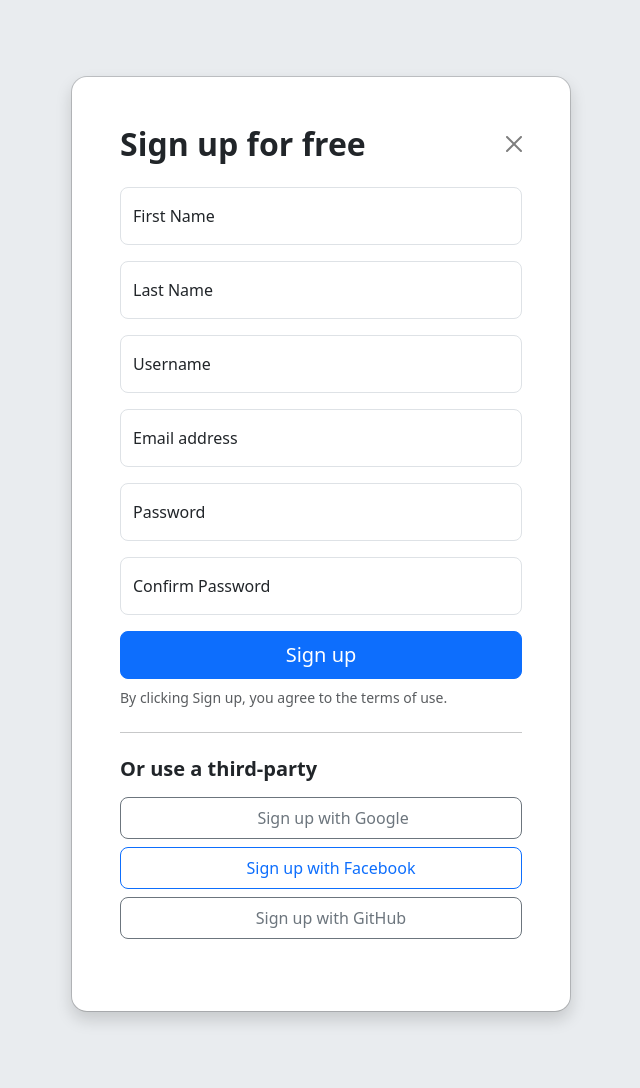
After one commit to StefanCorporation/CaloriesFLow, a Django app: page /users/registration/ in a window 1280 px wide. The commit adds this page. Shown: the whole page, without its empty margins (319-959 px from the left). Run offline with Django 5.2, Linux system fonts and the light colour scheme.

Commit message:
Add profile and registration pages

```diff
--- a/src/static/CSS/headers.css
+++ b/src/static/CSS/headers.css
@@ -106,3 +106,7 @@
   height: 50px;
   border-radius: 10%;
 }
+
+.musicButton {
+  margin-left: 40px;
+}
--- /dev/null
+++ b/src/users/templates/registration.html
@@ -0,0 +1,60 @@
+{% load static %}
+
+
+<title>Registration</title>
+<link href="https://cdn.jsdelivr.net/npm/bootstrap@5.3.6/dist/css/bootstrap.min.css" rel="stylesheet" integrity="sha384-4Q6Gf2aSP4eDXB8Miphtr37CMZZQ5oXLH2yaXMJ2w8e2ZtHTl7GptT4jmndRuHDT" crossorigin="anonymous">
+
+ <div class="modal modal-sheet position-static d-block bg-body-secondary p-4 py-md-5" tabindex="-1" role="dialog" id="modalSignin">
+
+   <div class="modal-dialog">
+        <div class="modal-content rounded-4 shadow">
+            <div class="modal-header p-5 pb-4 border-bottom-0">
+                <h1 class="fw-bold mb-0 fs-2">Sign up for free</h1>
+                <button type="button" class="btn-close" data-bs-dismiss="modal" aria-label="Close">
+                </button> </div> <div class="modal-body p-5 pt-0">
+                    <form class="">
+                        <div class="form-floating mb-3">
+                            <input type="text" class="form-control rounded-3" id="floatingInput" placeholder="Enter first name">
+                            <label for="floatingInput">First Name</label>
+                        </div>
+                        <div class="form-floating mb-3">
+                            <input type="text" class="form-control rounded-3" id="floatingInput" placeholder="Enter last name">
+                            <label for="floatingInput">Last Name</label>
+                        </div>
+                        <div class="form-floating mb-3">
+                            <input type="text" class="form-control rounded-3" id="floatingInput" placeholder=" Username">
+                            <label for="floatingInput">Username</label>
+                        </div>
+                        <div class="form-floating mb-3">
+                            <input type="email" class="form-control rounded-3" id="floatingInput" placeholder="name@example.com">
+                            <label for="floatingInput">Email address</label>
+                        </div>
+                        <div class="form-floating mb-3">
+                            <input type="password" class="form-control rounded-3" id="floatingPassword" placeholder="Enter password">
+                            <label for="floatingPassword">Password</label>
+                        </div>
+                        <div class="form-floating mb-3">
+                            <input type="password" class="form-control rounded-3" id="floatingPassword" placeholder="Confirm password">
+                            <label for="floatingPassword">Confirm Password</label>
+                        </div>
+                            <button class="w-100 mb-2 btn btn-lg rounded-3 btn-primary" type="submit">Sign up</button>
+                            <small class="text-body-secondary">By clicking Sign up, you agree to the terms of use.</small>
+                            <hr class="my-4"> <h2 class="fs-5 fw-bold mb-3">Or use a third-party</h2>
+                            <button class="w-100 py-2 mb-2 btn btn-outline-secondary rounded-3" type="submit">
+                            <svg class="bi me-1" width="16" height="16" aria-hidden="true"><use xlink:href="#google"></use></svg> Sign up with Google
+                        </button>
+                        <button class="w-100 py-2 mb-2 btn btn-outline-primary rounded-3" type="submit">
+                            <svg class="bi me-1" width="16" height="16" aria-hidden="true">
+                                <use xlink:href="#facebook"></use></svg>Sign up with Facebook
+                        </button>
+                        <button class="w-100 py-2 mb-2 btn btn-outline-secondary rounded-3" type="submit">
+                            <svg class="bi me-1" width="16" height="16" aria-hidden="true"><use xlink:href="#github"></use></svg>Sign up with GitHub
+                        </button>
+
+                    </form>
+
+                </div>
+            </div>
+        </div>
+    </div>
+</div>
--- a/src/users/urls.py
+++ b/src/users/urls.py
@@ -5,5 +5,7 @@ from users import views
 app_name = 'users'
 
 urlpatterns = [
-    path('profile/', views.profile, name='users')
+    path('profile/', views.profile, name='users'),
+    path('login/', views.login, name='login'),
+    path('registration/', views.registration, name='registration'),
 ]
--- a/src/users/views.py
+++ b/src/users/views.py
@@ -3,3 +3,9 @@ from django.shortcuts import render
 
 def profile(request):
     return render(request, 'profile.html')
+
+def login(request):
+    return render(request, 'login.html')
+
+def registration(request):
+    return render(request, 'registration.html')
```
Also changed, not shown: src/static/JS/musicVolume.js (added, +13 -0 lines), src/templates/base.html (+8 -2 lines), src/users/templates/login.html (added, +42 -0 lines), src/users/templates/profile.html (+7 -32 lines), src/static/images/caloriesfight.png (added), src/static/svg/speakerOff.svg (added), src/static/svg/speakerOn.svg (added), 1 other file.
